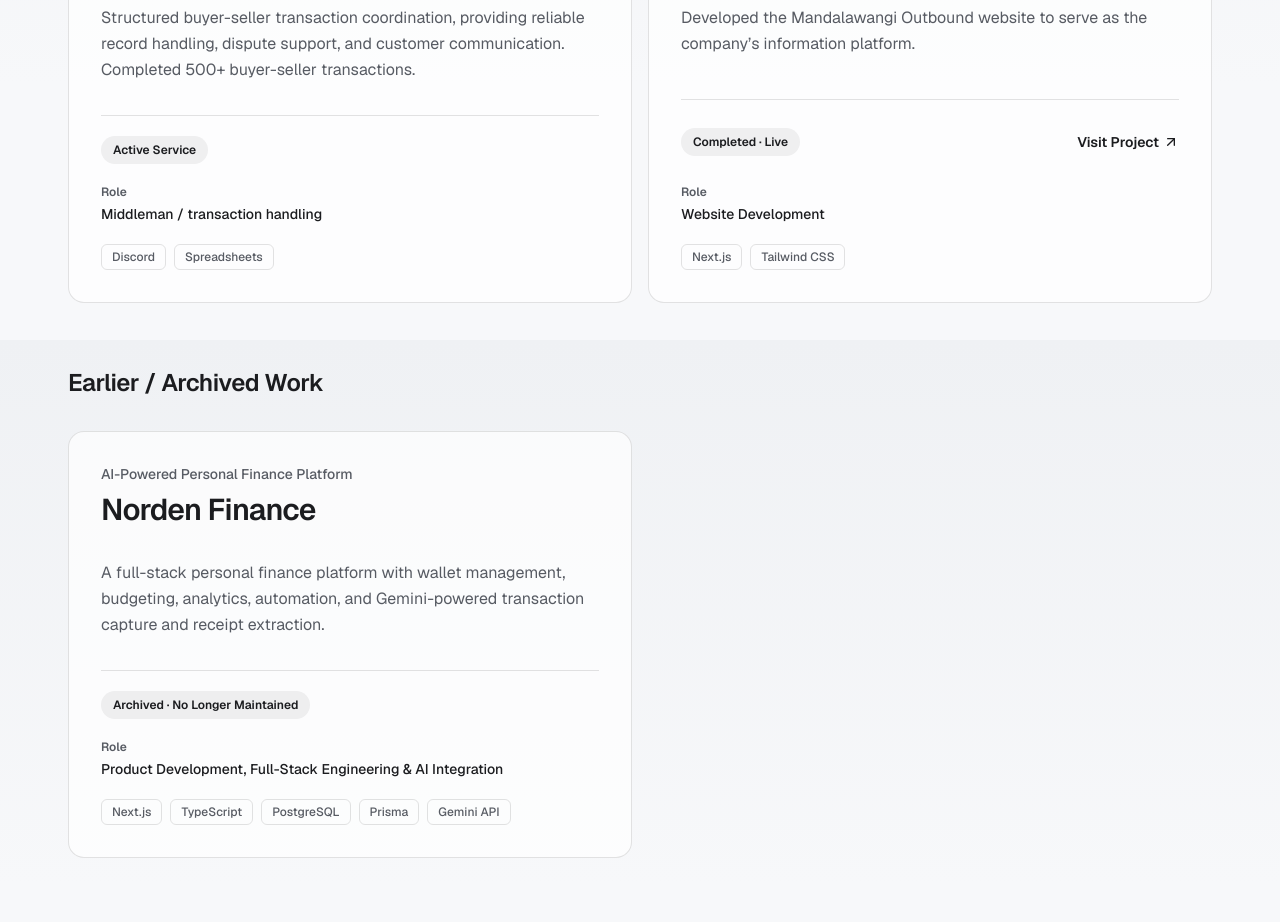
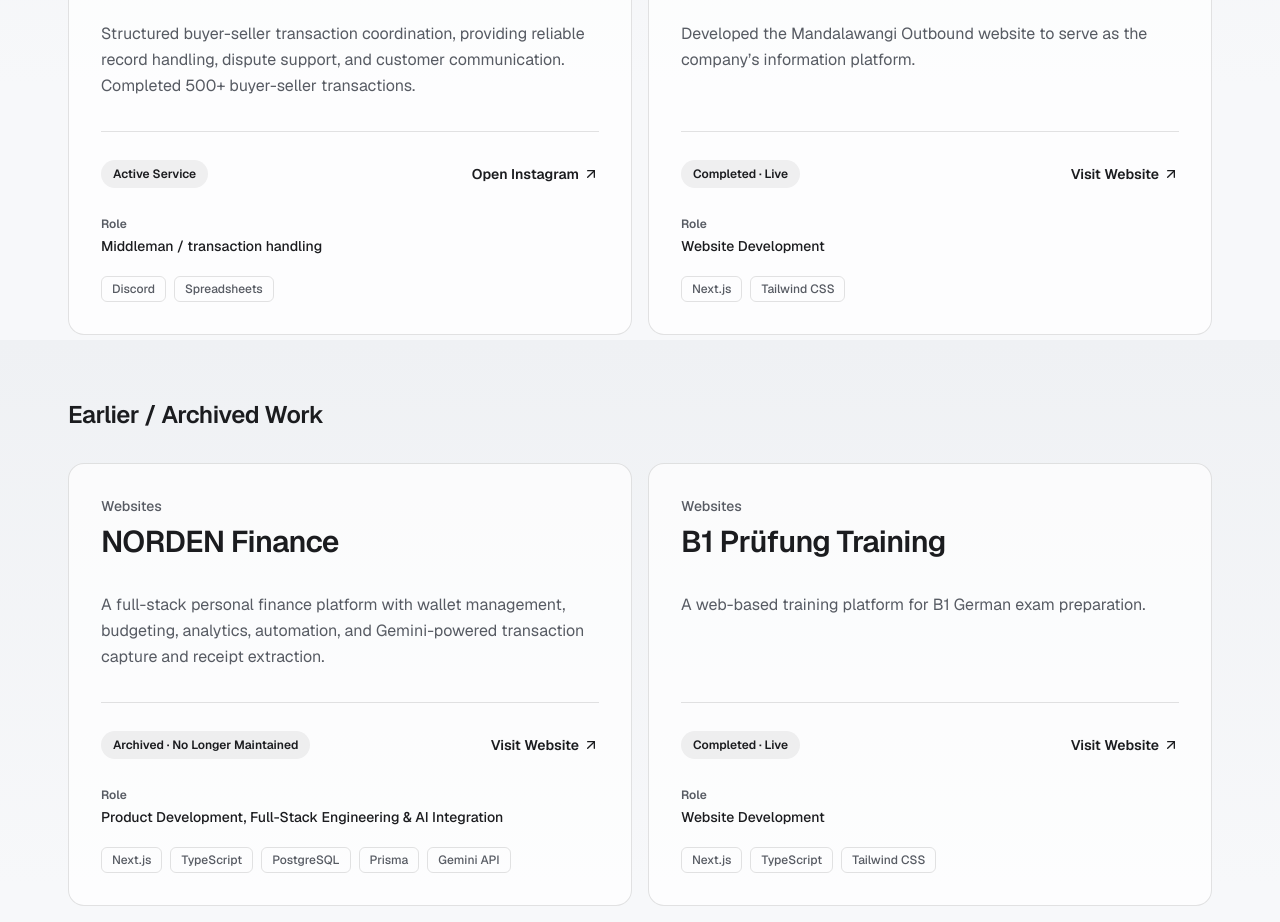
Before and after one commit to overhaulpxl/zaidaan-portofolio, a Next.js app: page /work in a window 1280 px wide. Shown: the part 1260-2182 px from the top of the page. Built offline with nearby package versions, Linux system fonts and the light colour scheme.

Commit message:
feat: expand project archive and navigation

```diff
--- a/src/components/layout/glass-navbar.tsx
+++ b/src/components/layout/glass-navbar.tsx
@@ -19,6 +19,8 @@ const NAV_LINKS = [
   { href: "/#work", hash: "#work", label: "Work" },
   { href: "/#experience", hash: "#experience", label: "Experience" },
   { href: "/#skills", hash: "#skills", label: "Skills" },
+  { href: "/#tools", hash: "#tools", label: "Tools" },
+  { href: "/#education", hash: "#education", label: "Education" },
   { href: "/#contact", hash: "#contact", label: "Contact" },
 ] as const;
 
--- a/src/components/projects/project-filter.tsx
+++ b/src/components/projects/project-filter.tsx
@@ -1,10 +1,10 @@
 "use client";
 
-import type { ProjectCategory } from "@/types/portfolio";
+import type { ProjectFilterType } from "@/types/portfolio";
 import { cn } from "@/lib/utils";
 import { LiquidGlassSurface } from "@/components/glass/liquid-glass-surface";
 
-const CATEGORIES: ("All" | ProjectCategory)[] = [
+const CATEGORIES: ProjectFilterType[] = [
   "All",
   "Bots",
   "Websites",
@@ -14,8 +14,8 @@ const CATEGORIES: ("All" | ProjectCategory)[] = [
 ];
 
 interface ProjectFilterProps {
-  activeCategory: "All" | ProjectCategory;
-  onCategoryChange: (category: "All" | ProjectCategory) => void;
+  activeCategory: ProjectFilterType;
+  onCategoryChange: (category: ProjectFilterType) => void;
 }
 
 export function ProjectFilter({ activeCategory, onCategoryChange }: ProjectFilterProps) {
--- a/src/components/projects/work-archive-client.tsx
+++ b/src/components/projects/work-archive-client.tsx
@@ -3,19 +3,19 @@
 import { useState, useMemo } from "react";
 import { ProjectCard } from "@/components/ui/project-card";
 import { ProjectFilter } from "@/components/projects/project-filter";
-import type { Project, ProjectCategory } from "@/types/portfolio";
+import type { Project, ProjectFilterType } from "@/types/portfolio";
 
 interface WorkArchiveClientProps {
   initialProjects: Project[];
 }
 
 export function WorkArchiveClient({ initialProjects }: WorkArchiveClientProps) {
-  const [activeCategory, setActiveCategory] = useState<"All" | ProjectCategory>("All");
+  const [activeCategory, setActiveCategory] = useState<ProjectFilterType>("All");
 
   const filteredProjects = useMemo(() => {
     return activeCategory === "All"
       ? initialProjects
-      : initialProjects.filter((p) => p.category === activeCategory);
+      : initialProjects.filter((p) => p.filters?.includes(activeCategory) ?? p.category === activeCategory);
   }, [initialProjects, activeCategory]);
 
   const selectedWork = filteredProjects
--- a/src/components/ui/project-card.tsx
+++ b/src/components/ui/project-card.tsx
@@ -15,7 +15,7 @@ export function ProjectCard({ project, variant = "featured", index }: ProjectCar
       <div className="mb-8 flex items-start justify-between gap-4">
         <div className="min-w-0">
           <p className="mb-2 text-sm font-medium text-muted">
-            {project.displayCategory ?? project.category}
+            {project.category}
           </p>
           <h3 className="text-2xl font-semibold tracking-[-0.025em] sm:text-3xl">{project.title}</h3>
         </div>
@@ -35,26 +35,17 @@ export function ProjectCard({ project, variant = "featured", index }: ProjectCar
           <span className="rounded-full bg-foreground/[0.06] px-3 py-1.5 text-xs font-semibold">
             {project.status}
           </span>
-          {project.projectUrl && (
+          {project.links?.map((link) => (
             <a
-              href={project.projectUrl}
+              key={link.href}
+              href={link.href}
               target="_blank"
               rel="noopener noreferrer"
               className="focus-ring inline-flex min-h-11 items-center gap-1 rounded-md text-sm font-semibold"
             >
-              Visit Project <ArrowUpRight aria-hidden="true" className="size-4" />
+              {link.label} <ArrowUpRight aria-hidden="true" className="size-4" />
             </a>
-          )}
-          {project.repositoryUrl && !project.projectUrl && (
-            <a
-              href={project.repositoryUrl}
-              target="_blank"
-              rel="noopener noreferrer"
-              className="focus-ring inline-flex min-h-11 items-center gap-1 rounded-md text-sm font-semibold"
-            >
-              View Repository <ArrowUpRight aria-hidden="true" className="size-4" />
-            </a>
-          )}
+          ))}
         </div>
 
         <div>
--- a/src/content/projects.ts
+++ b/src/content/projects.ts
@@ -4,14 +4,20 @@ export const projects: Project[] = [
   {
     slug: "norden",
     title: "NORDEN",
-    category: "Bots",
-    displayCategory: "Discord Bot",
+    category: "Discord Bot",
+    filters: ["Bots", "Automation", "Community Systems"],
     status: "In Development",
     description:
       "A Discord bot designed to support structured digital transactions, identity verification, payment coordination, and reputation workflows.",
     role: "Product Development & Full-Stack Engineering",
     technologies: ["Python", "discord.py", "PostgreSQL", "Redis"],
     featuredTechnologies: ["Python", "discord.py", "PostgreSQL"],
+    links: [
+      {
+        label: "View Repository",
+        href: "https://github.com/overhaulpxl/norden",
+      }
+    ],
     featured: true,
     published: true,
     sortOrder: 1,
@@ -19,13 +25,19 @@ export const projects: Project[] = [
   {
     slug: "way-2-eternal-bot",
     title: "Way 2 Eternal Bot",
-    category: "Bots",
-    displayCategory: "Discord Bot",
+    category: "Discord Bot",
+    filters: ["Bots", "Automation", "Community Systems"],
     status: "Active Development",
     description:
       "A Discord community bot combining AI-powered interactions, RPG and economy systems, community utilities, and structured transaction workflows.",
     role: "Bot Development & System Maintenance",
     technologies: ["Python", "discord.py", "aiosqlite", "Gemini API"],
+    links: [
+      {
+        label: "View Repository",
+        href: "https://github.com/overhaulpxl/w2ebot",
+      }
+    ],
     featured: true,
     published: true,
     sortOrder: 2,
@@ -34,11 +46,18 @@ export const projects: Project[] = [
     slug: "middleman",
     title: "Middleman",
     category: "Services",
+    filters: ["Services", "Community Systems"],
     status: "Active Service",
     description:
       "Structured buyer-seller transaction coordination, providing reliable record handling, dispute support, and customer communication. Completed 500+ buyer-seller transactions.",
     role: "Middleman / transaction handling",
     technologies: ["Discord", "Spreadsheets"],
+    links: [
+      {
+        label: "Open Instagram",
+        href: "https://instagram.com/zaidaan.middleman",
+      }
+    ],
     featured: true,
     published: true,
     sortOrder: 3,
@@ -47,28 +66,80 @@ export const projects: Project[] = [
     slug: "mandalawangi-outbound",
     title: "Mandalawangi Outbound",
     category: "Websites",
+    filters: ["Websites"],
     status: "Completed · Live",
     description:
       "Developed the Mandalawangi Outbound website to serve as the company’s information platform.",
     role: "Website Development",
     technologies: ["Next.js", "Tailwind CSS"],
-    projectUrl: "https://mandalawangioutbound.com",
+    links: [
+      {
+        label: "Visit Website",
+        href: "https://mandalawangioutbound.com",
+      }
+    ],
     featured: true,
     published: true,
     sortOrder: 4,
   },
   {
     slug: "norden-finance",
-    title: "Norden Finance",
+    title: "NORDEN Finance",
     category: "Websites",
-    displayCategory: "AI-Powered Personal Finance Platform",
+    filters: ["Websites"],
     status: "Archived · No Longer Maintained",
     description:
       "A full-stack personal finance platform with wallet management, budgeting, analytics, automation, and Gemini-powered transaction capture and receipt extraction.",
     role: "Product Development, Full-Stack Engineering & AI Integration",
     technologies: ["Next.js", "TypeScript", "PostgreSQL", "Prisma", "Gemini API"],
+    links: [
+      {
+        label: "Visit Website",
+        href: "https://nordenfinance.vercel.app/",
+      }
+    ],
     featured: false,
     published: true,
     sortOrder: 5,
   },
+  {
+    slug: "b1-prufung-training",
+    title: "B1 Prüfung Training",
+    category: "Websites",
+    filters: ["Websites"],
+    status: "Completed · Live",
+    description:
+      "A web-based training platform for B1 German exam preparation.",
+    role: "Website Development",
+    technologies: ["Next.js", "TypeScript", "Tailwind CSS"],
+    links: [
+      {
+        label: "Visit Website",
+        href: "https://b1-prufung-web.vercel.app/",
+      }
+    ],
+    featured: false,
+    published: true,
+    sortOrder: 6,
+  },
+  {
+    slug: "mandalawangi-legacy",
+    title: "Mandalawangi Outbound — Legacy Website",
+    category: "Websites",
+    filters: ["Websites"],
+    status: "Archived",
+    description:
+      "Earlier legacy website for Mandalawangi Outbound.",
+    role: "Website Development",
+    technologies: ["Next.js", "Tailwind CSS"],
+    links: [
+      {
+        label: "Visit Website",
+        href: "https://mapobm.vercel.app/",
+      }
+    ],
+    featured: false,
+    published: true,
+    sortOrder: 7,
+  }
 ];
--- a/src/types/portfolio.ts
+++ b/src/types/portfolio.ts
@@ -22,11 +22,23 @@ export type ProjectMedia = {
   height: number;
 };
 
+export type ProjectFilterType =
+  | "All"
+  | "Bots"
+  | "Websites"
+  | "Services"
+  | "Automation"
+  | "Community Systems";
+
+export type ProjectLink = {
+  label: string;
+  href: string;
+};
 export interface Project {
   slug: string;
   title: string;
-  category: ProjectCategory;
-  displayCategory?: string;
+  category: string;
+  filters?: readonly ProjectFilterType[];
   status: ProjectStatus;
   description: string;
   role: string;
@@ -36,8 +48,7 @@ export interface Project {
   featured: boolean;
   published: boolean;
   sortOrder: number;
-  projectUrl?: string | null;
-  repositoryUrl?: string | null;
+  links?: readonly ProjectLink[];
   media?: ProjectMedia | null;
 }
 
```
